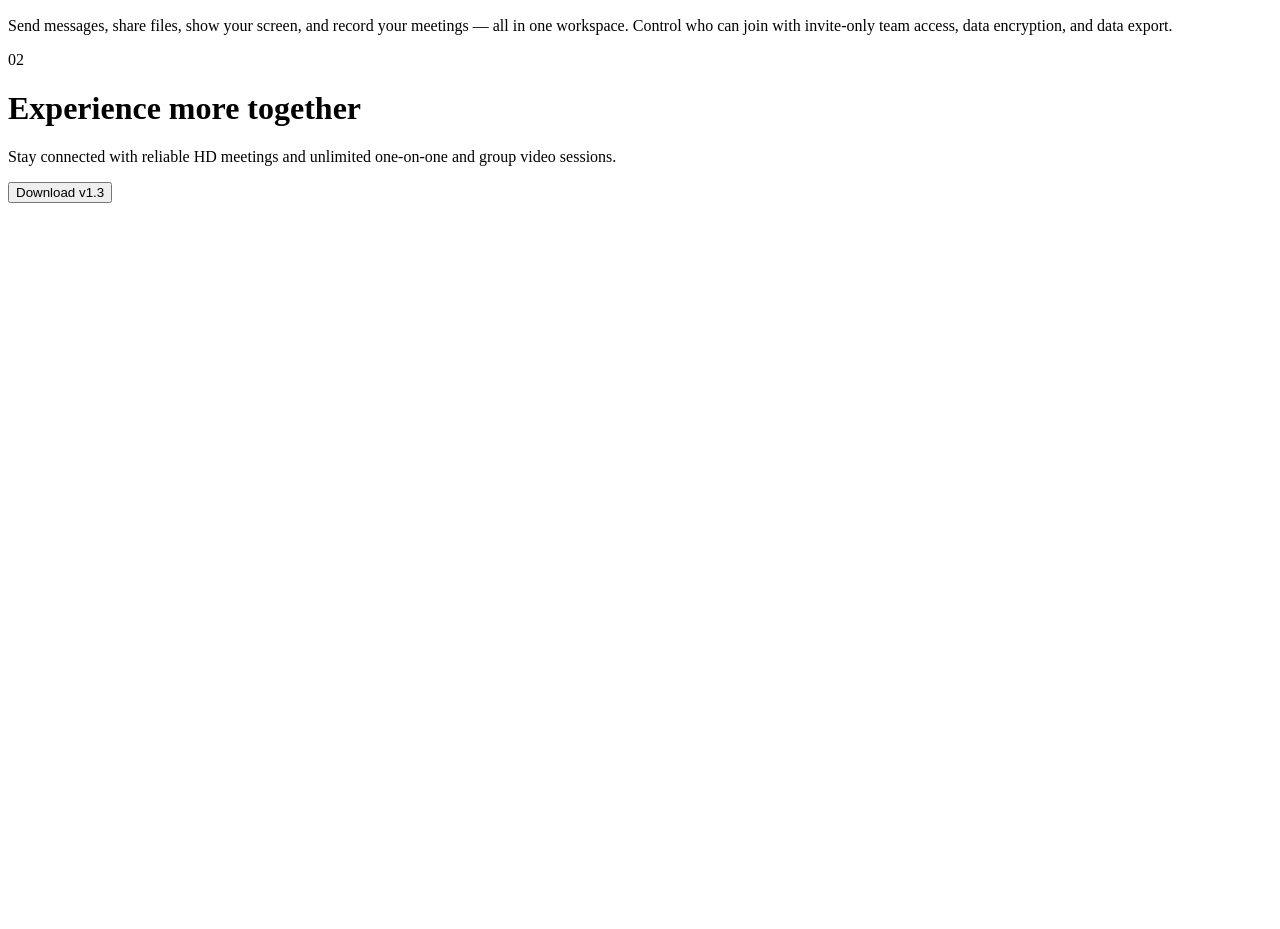
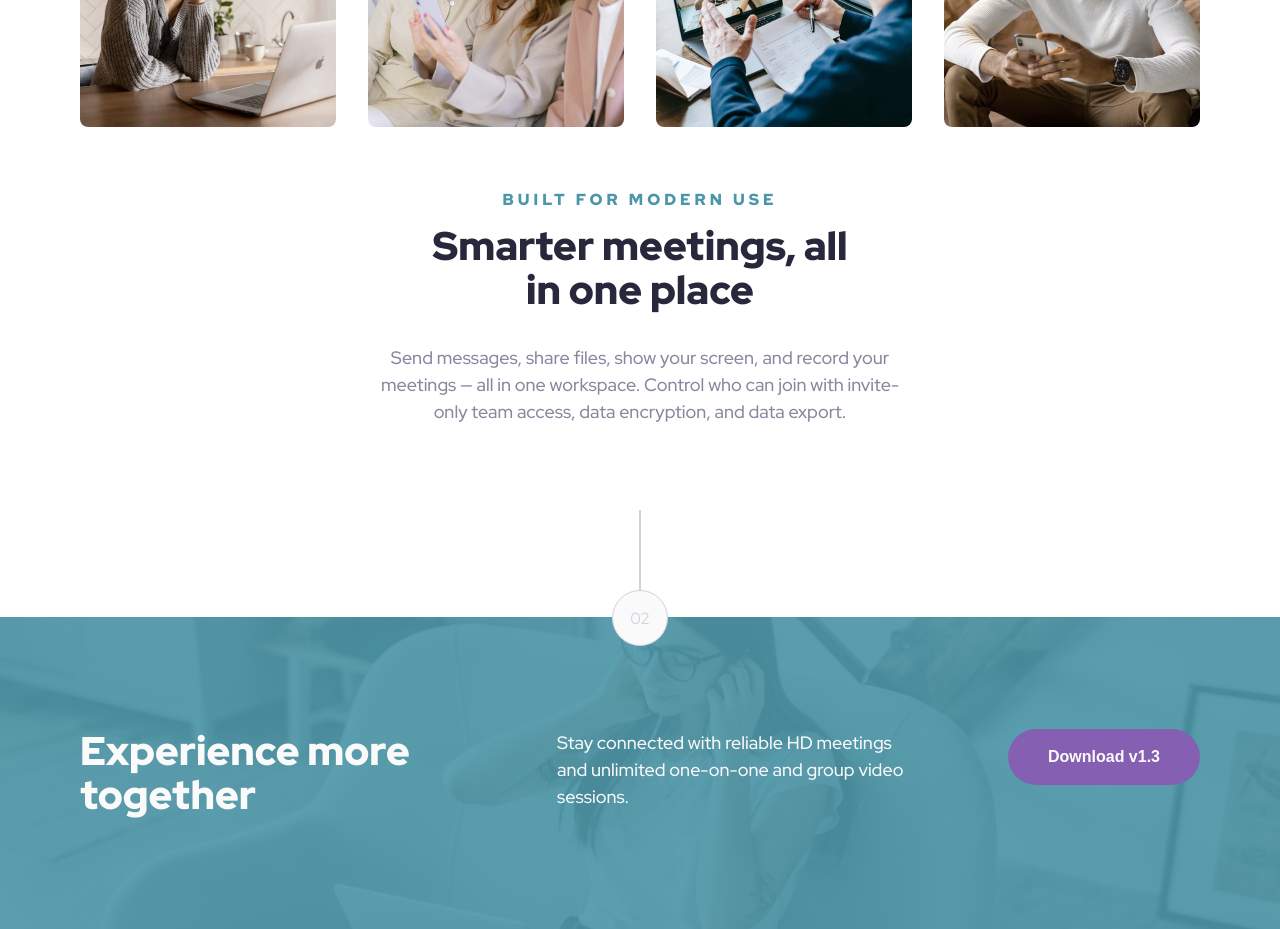
Before and after one commit to ashkir004/meet-landing-page, a plain HTML site: page index.html in a window 1280 px wide. Shown: the part 891-1820 px from the top of the page. Before the commit the page ends 1102 px from the top, so only its background shows below. Drawn offline with Linux system fonts and the light colour scheme.

Commit message:
done with desktop

```diff
--- a/index.html
+++ b/index.html
@@ -3,44 +3,67 @@
 <head>
   <meta charset="UTF-8">
   <meta name="viewport" content="width=device-width, initial-scale=1.0">
-
+  <link rel="preconnect" href="https://fonts.googleapis.com">
+  <link rel="preconnect" href="https://fonts.gstatic.com" crossorigin>
+  <link href="https://fonts.googleapis.com/css2?family=Red+Hat+Display:ital,wght@0,300..900;1,300..900&display=swap" rel="stylesheet">
   <link rel="icon" type="image/png" sizes="32x32" href="./assets/favicon-32x32.png">
-
+  <link rel="stylesheet" href="style.css">
   <title>Frontend Mentor | Meet landing page</title>
 </head>
 <body>
     <header>
-    <nav class="nav">
-      <img src="./assets/logo.svg" alt="Meet logo" />
-    </nav>
+      <img class="logo" src="./assets/logo.svg" alt="Meet logo" />
     </header>
 
     <main>
-    <section><img src="./assets/desktop/image-hero-left.png" alt="Site users" /></section>
-    <section><img src="./assets/desktop/image-hero-right.png" alt="Site users" /></section>
       <section class="hero">
-      <h1>Group Chat for Everyone</h1>
-      <p>Meet makes it easy to connect with others face-to-face virtually and collaborate across any device.</p>
-      <button>Download v1.3</button>
-      <button>What is it?</button>
+        <img class="hero__image--left" src="./assets/desktop/image-hero-left.png" alt="Site users" />
+        <img class="hero__image--right" src="./assets/desktop/image-hero-right.png" alt="Site users" />
+        <section class="hero__cta">
+          <h1 class="text__display-header">Group Chat for Everyone</h1>
+          <p class="text__description">Meet makes it easy to connect with others face-to-face virtually and collaborate across any device.</p>
+          <div class="btn-group">
+            <button class="btn btn__text btn--primary">Download v1.3</button>
+            <button class="btn btn__text btn--secondary">What is it?</button>
+          </div>
+        </section>
       </section>
       <article class="main-content">
-      <span>01</span>
-      <h1>Built for modern use</h1>
+        <div class="step-indicator">
+          <hr class="step-indicator__line" />
+          <p class="step-indicator__number">01</p>
+        </div>
+        <section class="img-group">
+          <img src="./assets/desktop/image-woman-in-videocall.jpg" alt="Woman in videocall" />
+          <img src="./assets/desktop/image-women-videochatting.jpg" alt="Woman videochatting" />
+          <img src="./assets/desktop/image-men-in-meeting.jpg" alt="Man in meeting" />
+          <img src="./assets/desktop/image-man-texting.jpg" alt="Man texting" />
+        </section>
+        <section class="main-content__text">
+          <section class="main-content__title">
+            <h1 class="text__overline">Built for modern use</h1>
 
-      <h2>Smarter meetings, all in one place</h2>
+            <h2 class="text__section-title">Smarter meetings, all in one place</h2>
+          </section>
 
-      <p>Send messages, share files, show your screen, and record your meetings — all in one
+          <p class="text__description">Send messages, share files, show your screen, and record your meetings — all in one
             workspace. Control who can join with invite-only team access, data encryption, and data export.</p>
+        </section>
       </article>
     </main>
 
-  <footer class="footer-cta">
-    <span>02</span>
-    <h1>Experience more together</h1>
-    <p>Stay connected with reliable HD meetings and unlimited one-on-one and group video sessions.</p>
+    <div class="step-indicator step-indicator--two">
+      <hr class="step-indicator__line" />
+      <p class="step-indicator__number">02</p>
+    </div>
 
-    <button>Download v1.3</button>
+    <footer>
+      <section class="footer-cta">
+        <h1 class="text__section-title">Experience more together</h1>
+        <p class="text__description">Stay connected with reliable HD meetings and unlimited one-on-one and group video sessions.</p>
+
+        <button class="btn btn__text btn--secondary">Download v1.3</button>
+      </section>
     </footer>
 
 </body>
--- /dev/null
+++ b/style.css
@@ -0,0 +1,286 @@
+/* CSS Reset */
+*, *::before, *::after {
+    margin: 0;
+    padding: 0;
+    box-sizing: border-box;
+}
+
+:root {
+    /* SIZING */
+    --size-8: calc(8 / 16 * 1rem);
+    --size-16: calc(16 / 16 * 1rem);
+    --size-32: calc(32 / 16 * 1rem);
+    --size-48: calc(48 / 16 * 1rem);
+    --size-56: calc(56 / 16 * 1rem);
+    --size-64: calc(64 / 16 * 1rem);
+    --size-80: calc(80 / 16 * 1rem);
+    --size-96: calc(96 / 16 * 1rem);
+    --size-104: calc(104 / 16 * 1rem);
+    --size-256: calc(256 / 16 * 1rem);
+    --size-355: calc(355 / 16 * 1rem);
+    --size-445: calc(445 / 16 * 1rem);
+    --size-544: calc(544 / 16 * 1rem);
+    --size-1120: calc(1120 / 16 * 1rem);
+
+     /* SPACING */
+    --space-50: calc(4 / 16 * 1rem);
+    --space-100: calc(8 / 16 * 1rem);
+    --space-200: calc(16 / 16 * 1rem);
+    --space-300: calc(24 / 16 * 1rem);
+    --space-400: calc(32 / 16 * 1rem);
+    --space-500: calc(40 / 16 * 1rem);
+    --space-600: calc(48 / 16 * 1rem);
+    --space-700: calc(56 / 16 * 1rem);
+    --space-800: calc(64 / 16 * 1rem);
+    --space-900: calc(72 / 16 * 1rem);
+    --space-1000: calc(80 / 16 * 1rem);
+    --space-1400: calc(112 / 16 * 1rem);
+
+    /* COLORS */
+    --cyan-600: #4D96A9;
+    --cyan-300: #8FE3F9;
+    --cyan-600-transparent: #4d97a9e6;
+    --purple-600: #855FB1;
+    --purple-300: #D9B8FF;
+    --slate-900: #28283D;
+    --slate-600: #87879D;
+    --slate-300: #D1D1DF;
+    --white: #FAFAFA;
+
+
+   /* FONT FAMILY */
+   --font-family: "Red Hat Display", sans-serif;
+
+   /* FONT WEIGHT */
+   --font-medium: 500;
+   --font-black: 900;
+
+   /* FONT SIZES */
+   --font-xs: calc(12 / 16 * 1rem);
+   --font-sm: calc(16 / 16 * 1rem);
+   --font-md: calc(18 / 16 * 1rem);
+   --font-lg: calc(32 / 16 * 1rem);
+   --font-xl: calc(40 / 16 * 1rem);
+   --font-xxl: calc(64 / 16 * 1rem);
+
+   /* Leading */
+   --line-height-tight: 1.10;
+   --line-height-normal: 1.50;
+
+   /* Tracking */
+   --letter-spacing-normal: 0;
+   --letter-spacing-wide: calc(4 / 16 * 1rem);
+
+}
+
+body {
+    font-family: var(--font-family);
+}
+
+/* TYPOGRAPHY */
+
+.text__display-header {
+    font-size: var(--font-xxl);
+    font-weight: var(--font-black);
+    line-height: var(--line-height-tight);
+    letter-spacing: var(--letter-spacing-normal);
+    color: var(--slate-900);
+}
+
+.text__section-title {
+    font-size: var(--font-xl);
+    font-weight: var(--font-black);
+    line-height: var(--line-height-tight);
+    letter-spacing: var(--letter-spacing-normal);
+    color: var(--slate-900);
+}
+
+.text__overline {
+    font-size: var(--font-sm);
+    font-weight: var(--font-black);
+    line-height: var(--line-height-tight);
+    letter-spacing: var(--letter-spacing-wide);
+    color: var(--cyan-600);
+    text-transform: uppercase;
+}
+
+.text__description {
+    font-size: var(--font-md);
+    font-weight: var(--font-medium);
+    line-height: var(--line-height-normal);
+    letter-spacing: var(--letter-spacing-normal);
+    color: var(--slate-600);
+}
+
+
+header {
+    display: flex;
+    flex-direction: row;
+    justify-content: center;
+    align-items: flex-end;
+    padding-top: var(--space-600);
+}
+
+
+
+.hero {
+    display: grid;
+    grid-template-columns: 1fr 1fr 1fr;
+    grid-template-rows: 1fr;
+    gap: var(--space-400);
+    padding: var(--space-800) 0;
+    overflow-x: hidden;
+}
+
+
+.hero__image--left {
+    order: 1;
+    transform: translateX(calc(-1*var(--size-32)));
+}
+.hero__image--right {
+    order: 3;
+    transform: translateX(var(--size-96));
+}
+
+
+.hero__cta {
+    width: 28rem;
+    display: flex;
+    flex-direction: column;
+    text-align: center;
+    gap: var(--space-400);
+    order: 2;
+}
+
+
+
+.btn-group {
+    width: 100%;
+    display: flex;
+    flex-direction: row;
+    justify-content: center;
+    gap: var(--space-100);
+}
+.btn {
+    max-width: fit-content;
+    background-color: var(--bg-color);
+    border-radius: calc(29 / 16 * 1rem);
+    padding: var(--space-200) var(--space-500);
+    border: 0;
+}
+.btn--primary {
+    --bg-color: var(--cyan-600);
+}
+.btn--secondary {
+    --bg-color: var(--purple-600);
+}
+.btn__text {
+    font-size: var(--font-sm);
+    font-weight: var(--font-black);
+    line-height: var(--line-height-normal);
+    letter-spacing: var(--letter-spacing-normal);
+    color: var(--white);
+}
+
+
+.main-content {
+    width: 100%;
+    display: flex;
+    flex-direction: column;
+    align-items: center;
+    gap: var(--space-800);
+    padding: var(--space-700) var(--space-1000);
+}
+
+.img-group {
+    display: flex;
+    gap: var(--space-400);
+}
+
+.img-group img {
+    max-width: var(--size-256);
+    object-fit: cover;
+    border-radius: var(--size-8);
+}
+
+.main-content__text {
+    max-width: var(--size-544);
+    display: flex;
+    flex-direction: column;
+    align-items: center;
+    gap: var(--space-400);
+    text-align: center;
+}
+
+.main-content__title {
+    max-width: var(--size-445);
+    display: flex;
+    flex-direction: column;
+    align-items: center;
+    gap: var(--space-200);
+}
+
+/* STEP INDICATOR */
+.step-indicator {
+    display: flex;
+    flex-direction: column;
+    align-items: center;
+    justify-content: center;
+    color: var(--slate-300);
+}
+
+.step-indicator--two {
+    position: relative;
+    top: 1.8rem;
+}
+
+.step-indicator__line {
+    height: var(--size-80);
+    margin: 0;
+    border: .1rem solid var(--slate-300);
+}
+
+.step-indicator__number {
+    width: var(--size-56);
+    height: var(--size-56);
+    border: .1rem solid var(--slate-300);
+    border-radius: 50%;
+    display: flex;
+    flex-direction: column;
+    justify-content: center;
+    align-items: center;
+    background-color: var(--white);
+}
+
+/* FOOTER */
+footer {
+    background:
+        linear-gradient(var(--cyan-600-transparent), var(--cyan-600-transparent)),
+        url('assets/desktop/image-footer.jpg') center center/cover no-repeat;
+    padding: var(--space-1400) var(--space-1000);
+}
+
+.footer-cta {
+    width: var(--size-1120);
+    display: flex;
+    flex-direction: row;
+    align-items: flex-start;
+    justify-content: flex-start;
+    gap: var(--space-400);
+    margin: auto;
+}
+
+.footer-cta .text__section-title {
+    color: var(--white);
+    max-width: var(--size-445);
+}
+
+.footer-cta .text__description {
+    max-width: var(--size-355);
+    color: var(--white);
+}
+
+.footer-cta .btn {
+    min-width: fit-content;
+    margin-left: auto;
+}
```
Lines whose indentation alone changed are shown as unchanged.
